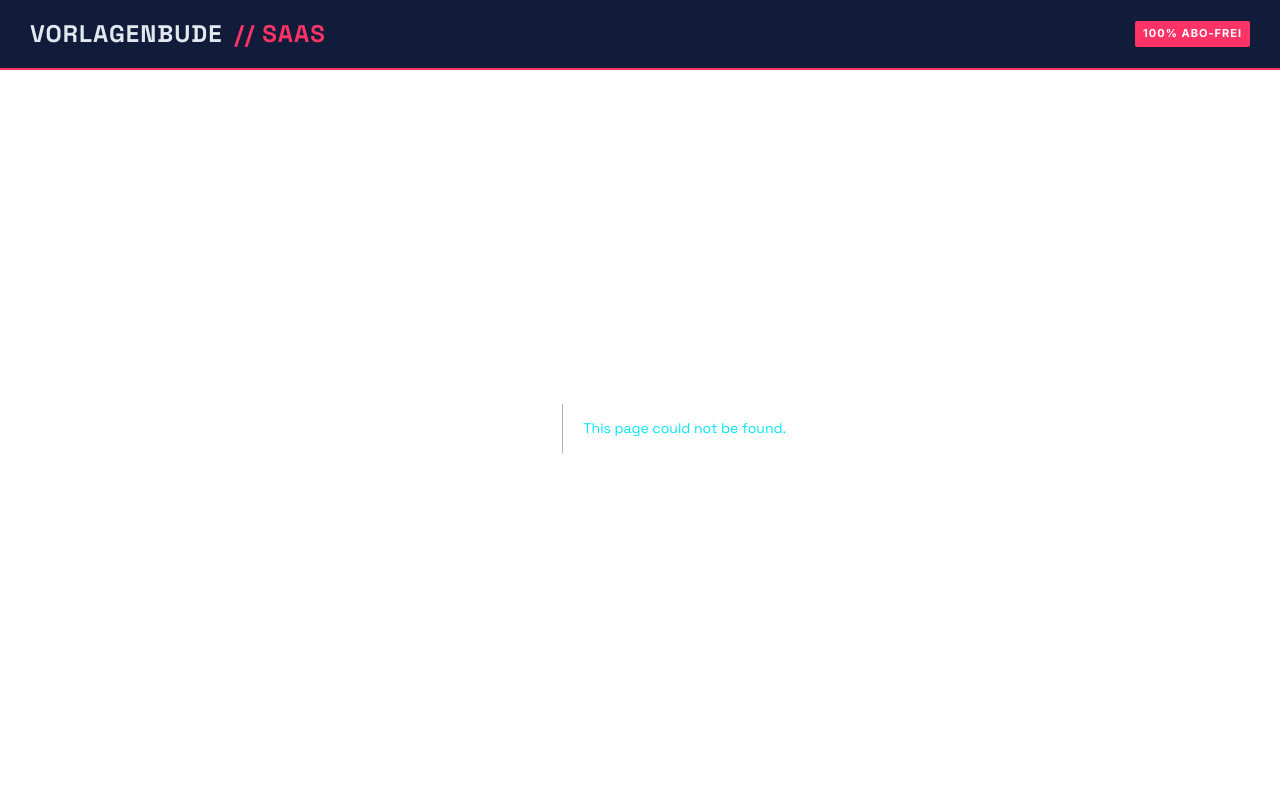
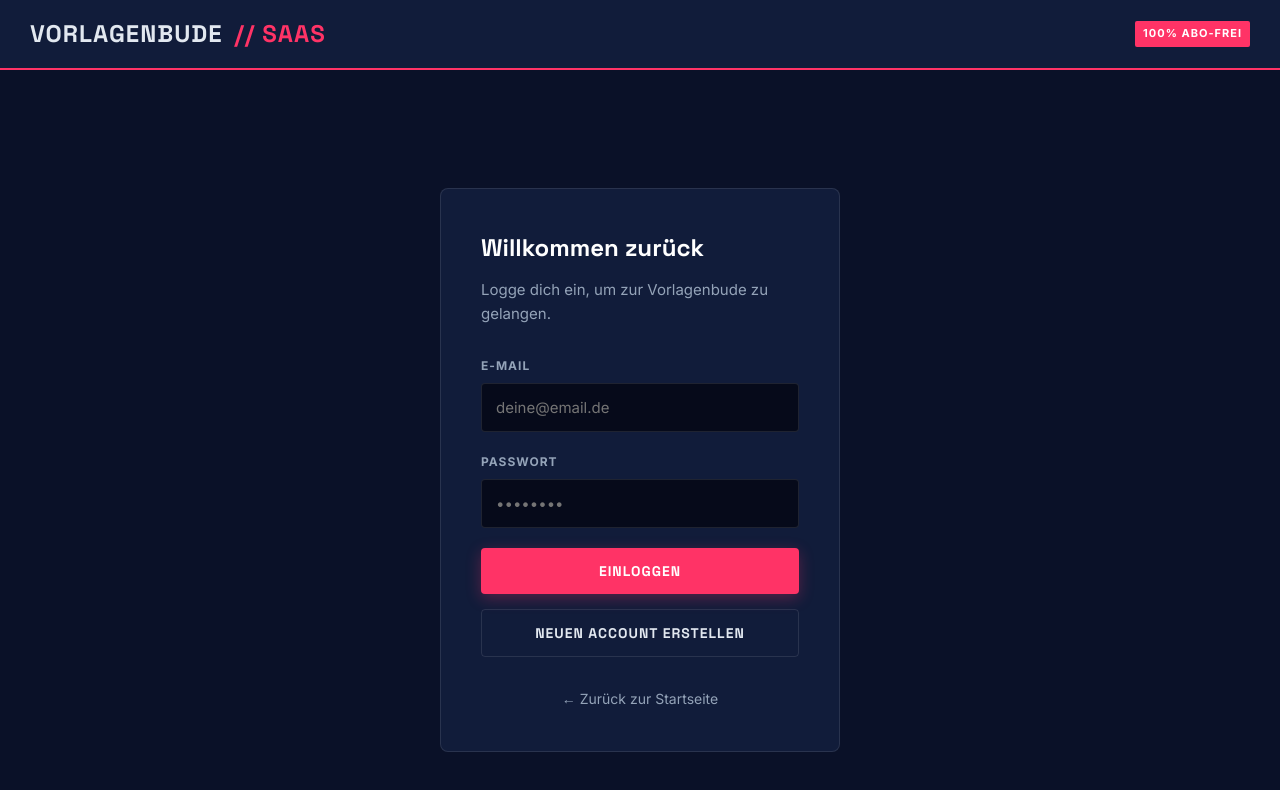
Before and after one commit to olli1270baok/RealLife, a Next.js app: page /login in a window 1280 px wide. Before the commit this address had no page. Shown: the top 790 px of the page. Built offline with nearby package versions, Linux system fonts and the light colour scheme; no server answers.

Commit message:
feat: setup supabase auth and login page

```diff
--- a/package.json
+++ b/package.json
@@ -9,6 +9,7 @@
     "lint": "eslint"
   },
   "dependencies": {
+    "@supabase/supabase-js": "^2.111.0",
     "next": "16.2.12",
     "react": "19.2.4",
     "react-dom": "19.2.4"
--- /dev/null
+++ b/src/app/login/page.tsx
@@ -0,0 +1,108 @@
+"use client";
+
+import { useState } from 'react';
+import { supabase } from '@/lib/supabaseClient';
+import { useRouter } from 'next/navigation';
+import Link from 'next/link';
+
+export default function Login() {
+  const [email, setEmail] = useState('');
+  const [password, setPassword] = useState('');
+  const [loading, setLoading] = useState(false);
+  const [error, setError] = useState<string | null>(null);
+  const [message, setMessage] = useState<string | null>(null);
+  const router = useRouter();
+
+  const handleLogin = async (e: React.FormEvent) => {
+    e.preventDefault();
+    setLoading(true);
+    setError(null);
+    setMessage(null);
+
+    const { error } = await supabase.auth.signInWithPassword({
+      email,
+      password,
+    });
+
+    if (error) {
+      setError(error.message);
+      setLoading(false);
+    } else {
+      router.push('/app');
+    }
+  };
+
+  const handleSignUp = async () => {
+    setLoading(true);
+    setError(null);
+    setMessage(null);
+
+    const { error } = await supabase.auth.signUp({
+      email,
+      password,
+    });
+
+    if (error) {
+      setError(error.message);
+    } else {
+      setMessage('Registrierung erfolgreich! Du kannst dich jetzt einloggen (oder musst deine E-Mail bestätigen, falls eingestellt).');
+    }
+    setLoading(false);
+  };
+
+  return (
+    <div style={{ display: 'flex', justifyContent: 'center', alignItems: 'center', minHeight: '100vh', backgroundColor: 'var(--bg)' }}>
+      <div className="card" style={{ maxWidth: '400px', width: '100%', padding: '40px' }}>
+        <h1 style={{ fontSize: '24px', marginBottom: '10px' }}>Willkommen zurück</h1>
+        <p style={{ color: 'var(--muted)', marginBottom: '30px' }}>Logge dich ein, um zur Vorlagenbude zu gelangen.</p>
+
+        <form onSubmit={handleLogin}>
+          <div className="form-group">
+            <label>E-Mail</label>
+            <input
+              type="email"
+              value={email}
+              onChange={(e) => setEmail(e.target.value)}
+              placeholder="deine@email.de"
+              required
+            />
+          </div>
+
+          <div className="form-group">
+            <label>Passwort</label>
+            <input
+              type="password"
+              value={password}
+              onChange={(e) => setPassword(e.target.value)}
+              placeholder="••••••••"
+              required
+            />
+          </div>
+
+          {error && <div className="alert alert-danger" style={{ marginBottom: '20px' }}>{error}</div>}
+          {message && <div className="alert" style={{ backgroundColor: '#2a2a2a', borderLeft: '4px solid #00ff88', marginBottom: '20px' }}>{message}</div>}
+
+          <button type="submit" className="btn btn-primary" style={{ width: '100%', marginBottom: '15px' }} disabled={loading}>
+            {loading ? 'Lädt...' : 'Einloggen'}
+          </button>
+        </form>
+
+        <button
+          type="button"
+          className="btn btn-secondary"
+          style={{ width: '100%' }}
+          onClick={handleSignUp}
+          disabled={loading}
+        >
+          Neuen Account erstellen
+        </button>
+
+        <div style={{ marginTop: '30px', textAlign: 'center' }}>
+          <Link href="/" style={{ color: 'var(--muted)', textDecoration: 'none', fontSize: '14px' }}>
+            &larr; Zurück zur Startseite
+          </Link>
+        </div>
+      </div>
+    </div>
+  );
+}
--- a/src/app/page.tsx
+++ b/src/app/page.tsx
@@ -6,9 +6,9 @@ export default function LandingPage() {
   const router = useRouter();
 
   const handleCheckout = () => {
-    // Später: Stripe Checkout Integration
-    // Für jetzt: Direkt ins Dashboard leiten
-    router.push('/app');
+    // Leite den User zuerst zum Login/Registrierung,
+    // bevor er bezahlen oder auf das Dashboard zugreifen kann.
+    router.push('/login');
   };
 
   return (
--- /dev/null
+++ b/src/lib/supabaseClient.ts
@@ -0,0 +1,6 @@
+import { createClient } from '@supabase/supabase-js';
+
+const supabaseUrl = process.env.NEXT_PUBLIC_SUPABASE_URL || '';
+const supabaseAnonKey = process.env.NEXT_PUBLIC_SUPABASE_ANON_KEY || '';
+
+export const supabase = createClient(supabaseUrl, supabaseAnonKey);
```
Also changed, not shown: src/app/app/layout.tsx (added, +50 -0 lines), 1 other file (tests, documents, lock files or other folders).
